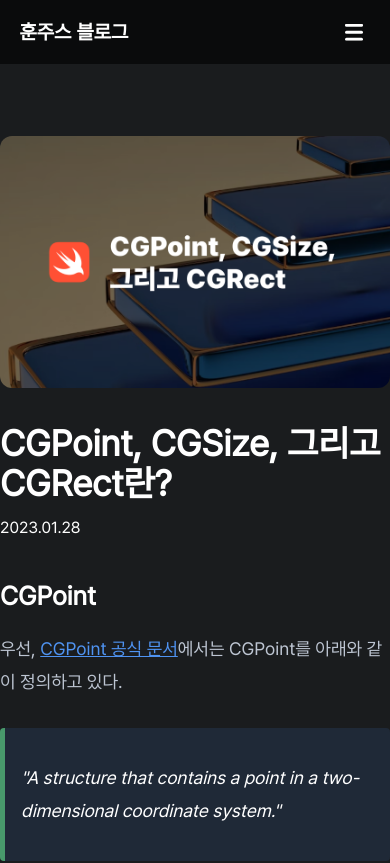
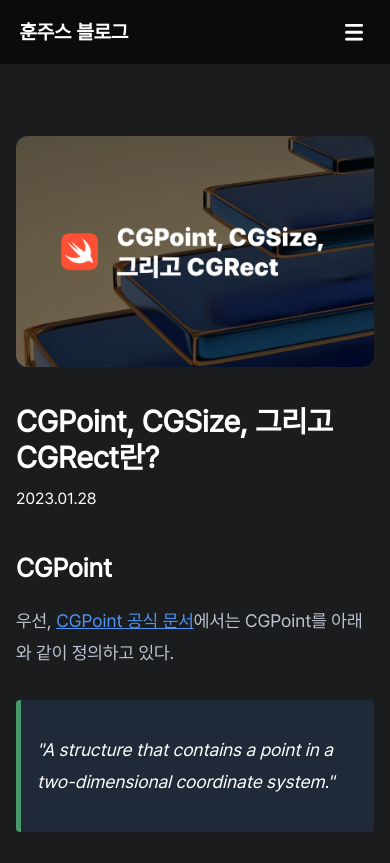
Before and after one commit to hoonjoo-park/Hoon-Juice, a Next.js app: page /post/dev/cg in a window 390 px wide. Shown: the top 863 px of the page. Built offline with nearby package versions, Linux system fonts and the light colour scheme.

Commit message:
포스트 페이지 모바일 반응형 작업

```diff
--- a/src/components/PostContent.tsx
+++ b/src/components/PostContent.tsx
@@ -16,8 +16,8 @@ const PostContent = ({ title, date, thumbnail, content }: PostContentProps) => {
   }, [])
 
   return (
-    <div className={'post w-full flex justify-center my-9'}>
-      <div className={'w-[700px]'}>
+    <div className={'post w-full flex justify-center my-9 mobile:px-4'}>
+      <div className={'desktop:w-[700px] mobile:w-full'}>
         <Image
           className={'w-full rounded-xl mb-8'}
           src={thumbnail}
@@ -25,8 +25,10 @@ const PostContent = ({ title, date, thumbnail, content }: PostContentProps) => {
           height={0}
           alt="thumbnail-image"
         />
-        <h1 className={'mb-3 text-4xl font-bold'}>{title}</h1>
-        <div className={'mb-8 '}>{date}</div>
+        <h1 className={'mb-3 desktop:text-4xl mobile:text-3xl font-bold'}>
+          {title}
+        </h1>
+        <div className={'mb-8'}>{date}</div>
 
         <div>
           <article dangerouslySetInnerHTML={{ __html: marked(content) }} />
```
